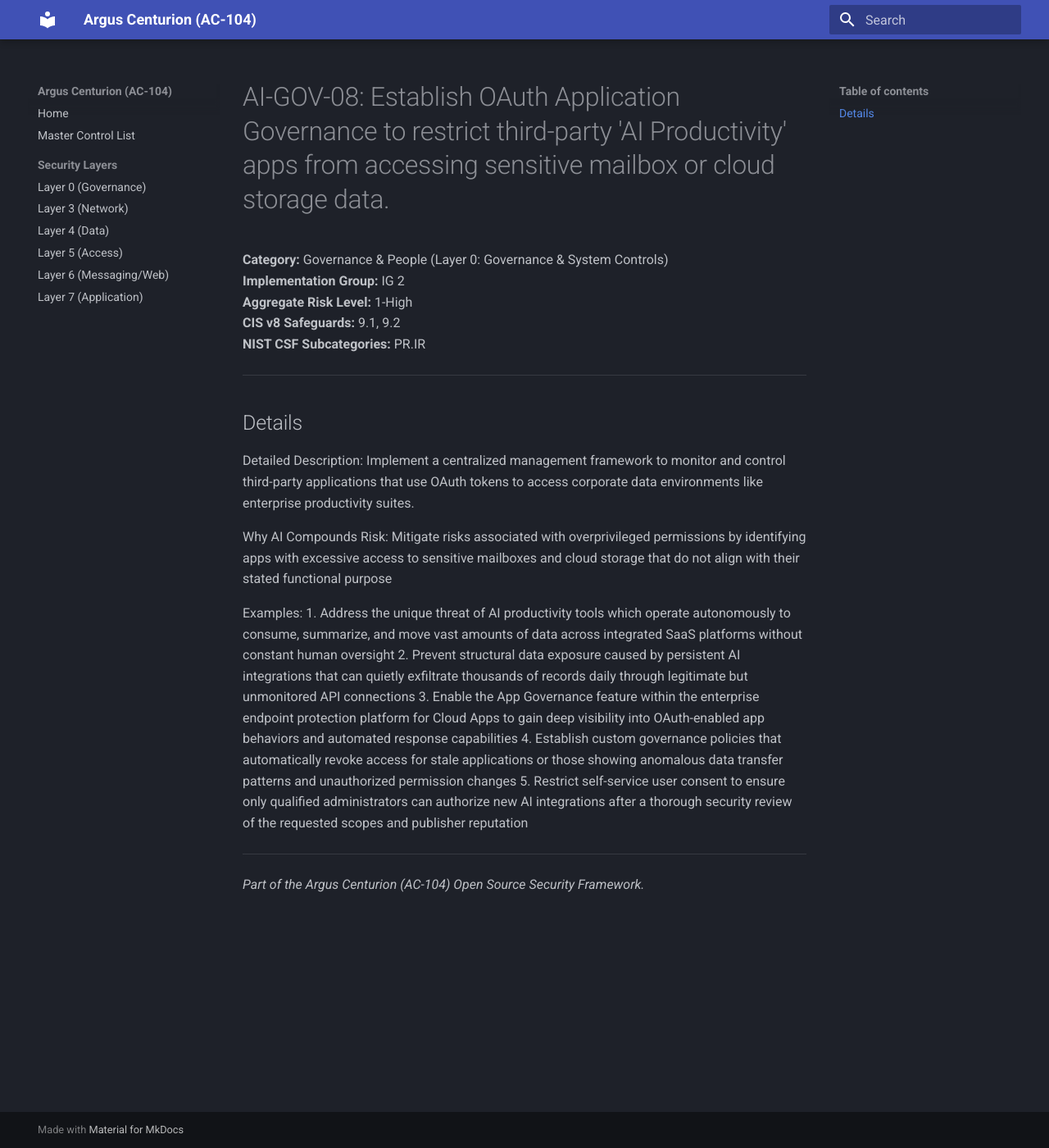
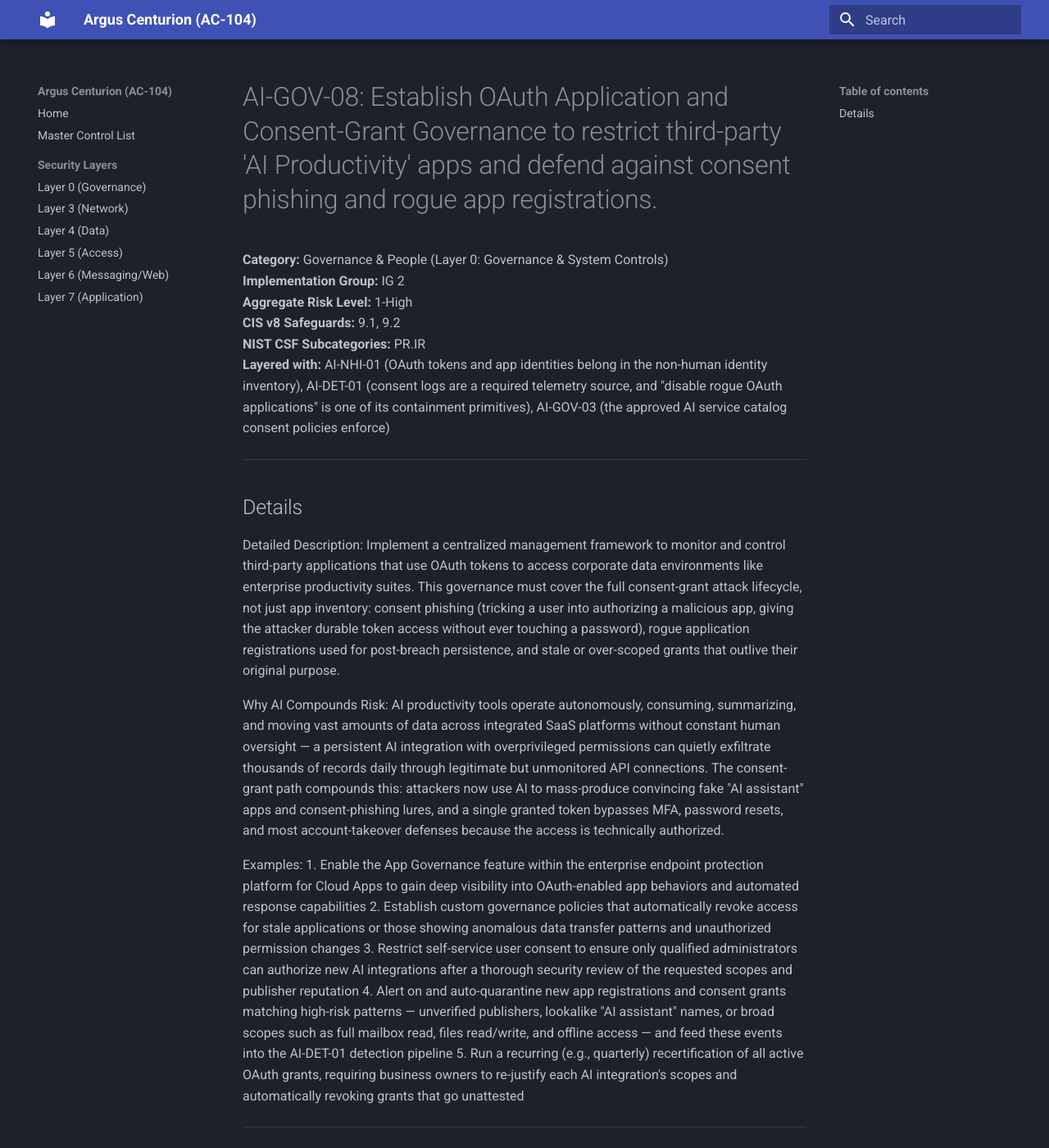
Before and after one commit to TH-Project-Files/Project-AC-104, an MkDocs documentation site: the page built from docs/controls/AI-GOV-08.md, in a window 1280 px wide and 1400 px high. Shown: the whole window at 82% size. Built offline with MkDocs 1.6.1 and Material for MkDocs 9.7.7, drawn with Linux system fonts in a browser that asks for light colours.

Commit message:
Close OAuth consent-grant and legal-hold gaps within existing controls
Completes the Tier-1 gap list with no new control IDs:

- AI-GOV-08: broaden OAuth app governance to the full consent-grant
  attack lifecycle (consent phishing, rogue app registrations, stale
  and over-scoped grants); add high-risk consent alerting/quarantine
  and quarterly grant recertification examples; restructure the two
  rationale statements that were mislabeled as examples into the Why
  section
- AI-LOG-01: add legal hold to scope — hold triggers that suspend
  automated purging, records-law reconciliation (FERPA/public-records,
  HIPAA/SEC), a documented hold workflow with counsel, and a hold
  carve-out on the 30-day purge example that previously created
  spoliation risk

CSV and controls list regenerated from markdown.

```diff
--- a/docs/controls/AI-GOV-08.md
+++ b/docs/controls/AI-GOV-08.md
@@ -1,26 +1,27 @@
-# AI-GOV-08: Establish OAuth Application Governance to restrict third-party 'AI Productivity' apps from accessing sensitive mailbox or cloud storage data.
+# AI-GOV-08: Establish OAuth Application and Consent-Grant Governance to restrict third-party 'AI Productivity' apps and defend against consent phishing and rogue app registrations.
 
 **Category:** Governance & People (Layer 0: Governance & System Controls)
 **Implementation Group:** IG 2
 **Aggregate Risk Level:** 1-High
 **CIS v8 Safeguards:** 9.1, 9.2
 **NIST CSF Subcategories:** PR.IR
+**Layered with:** AI-NHI-01 (OAuth tokens and app identities belong in the non-human identity inventory), AI-DET-01 (consent logs are a required telemetry source, and "disable rogue OAuth applications" is one of its containment primitives), AI-GOV-03 (the approved AI service catalog consent policies enforce)
 
 ---
 
 ## Details
 Detailed Description:
-Implement a centralized management framework to monitor and control third-party applications that use OAuth tokens to access corporate data environments like enterprise productivity suites.
+Implement a centralized management framework to monitor and control third-party applications that use OAuth tokens to access corporate data environments like enterprise productivity suites. This governance must cover the full consent-grant attack lifecycle, not just app inventory: consent phishing (tricking a user into authorizing a malicious app, giving the attacker durable token access without ever touching a password), rogue application registrations used for post-breach persistence, and stale or over-scoped grants that outlive their original purpose.
 
 Why AI Compounds Risk:
-Mitigate risks associated with overprivileged permissions by identifying apps with excessive access to sensitive mailboxes and cloud storage that do not align with their stated functional purpose
+AI productivity tools operate autonomously, consuming, summarizing, and moving vast amounts of data across integrated SaaS platforms without constant human oversight — a persistent AI integration with overprivileged permissions can quietly exfiltrate thousands of records daily through legitimate but unmonitored API connections. The consent-grant path compounds this: attackers now use AI to mass-produce convincing fake "AI assistant" apps and consent-phishing lures, and a single granted token bypasses MFA, password resets, and most account-takeover defenses because the access is technically authorized.
 
 Examples:
-1. Address the unique threat of AI productivity tools which operate autonomously to consume, summarize, and move vast amounts of data across integrated SaaS platforms without constant human oversight
-2. Prevent structural data exposure caused by persistent AI integrations that can quietly exfiltrate thousands of records daily through legitimate but unmonitored API connections
-3. Enable the App Governance feature within the enterprise endpoint protection platform for Cloud Apps to gain deep visibility into OAuth-enabled app behaviors and automated response capabilities
-4. Establish custom governance policies that automatically revoke access for stale applications or those showing anomalous data transfer patterns and unauthorized permission changes
-5. Restrict self-service user consent to ensure only qualified administrators can authorize new AI integrations after a thorough security review of the requested scopes and publisher reputation
+1. Enable the App Governance feature within the enterprise endpoint protection platform for Cloud Apps to gain deep visibility into OAuth-enabled app behaviors and automated response capabilities
+2. Establish custom governance policies that automatically revoke access for stale applications or those showing anomalous data transfer patterns and unauthorized permission changes
+3. Restrict self-service user consent to ensure only qualified administrators can authorize new AI integrations after a thorough security review of the requested scopes and publisher reputation
+4. Alert on and auto-quarantine new app registrations and consent grants matching high-risk patterns — unverified publishers, lookalike "AI assistant" names, or broad scopes such as full mailbox read, files read/write, and offline access — and feed these events into the AI-DET-01 detection pipeline
+5. Run a recurring (e.g., quarterly) recertification of all active OAuth grants, requiring business owners to re-justify each AI integration's scopes and automatically revoking grants that go unattested
 
 ---
 *Part of the Argus Centurion (AC-104) Open Source Security Framework.*
```
Also changed, not shown: docs/controls/AI-LOG-01.md (+6 -2 lines), docs/controls_list.md (+2 -2 lines), 1 other file.
